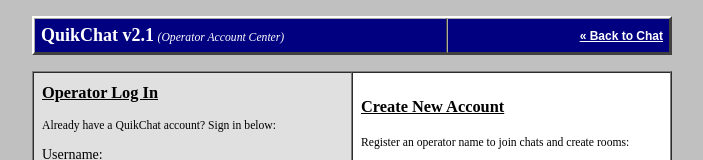
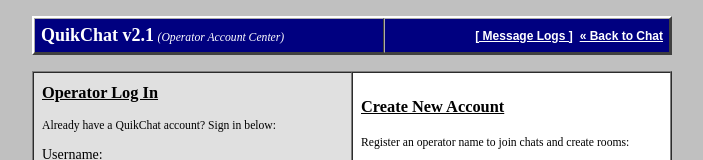
Before and after one commit to thechromium/quikchat, a plain HTML site: page account.html in a window 1280 px wide. Shown: the top 160 px of the page, without its empty margins (288-991 px from the left). Drawn offline with Linux system fonts and the light colour scheme.

Commit message:
Update account.html

```diff
--- a/account.html
+++ b/account.html
@@ -13,8 +13,9 @@
     <!-- Top Application Title Bar -->
     <table width="100%" border="1" cellpadding="6" cellspacing="0" class="header-bar">
         <tr>
-            <td width="65%"><font size="4"><b>QuikChat v2.1</b></font> <small><i>(Operator Account Center)</i></small></td>
-            <td width="35%" align="right">
+            <td width="55%"><font size="4"><b>QuikChat v2.1</b></font> <small><i>(Operator Account Center)</i></small></td>
+            <td width="45%" align="right">
+                <a href="message.html" class="header-link"><b>[ Message Logs ]</b></a>&nbsp;
                 <a href="index.html" id="back-to-chat-link" class="header-link"><b>&laquo; Back to Chat</b></a>
             </td>
         </tr>
@@ -185,3 +186,6 @@
 </script>
 </body>
 </html>
+</script>
+</body>
+</html>
```
